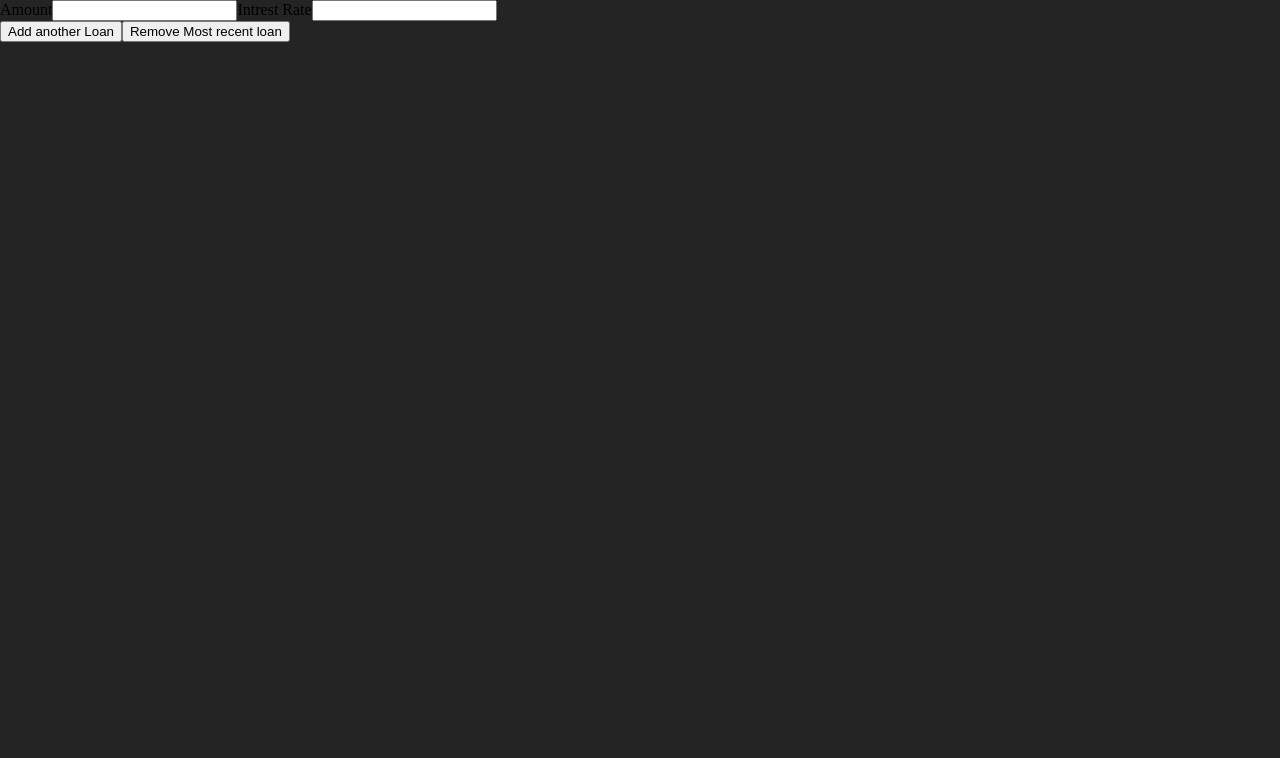
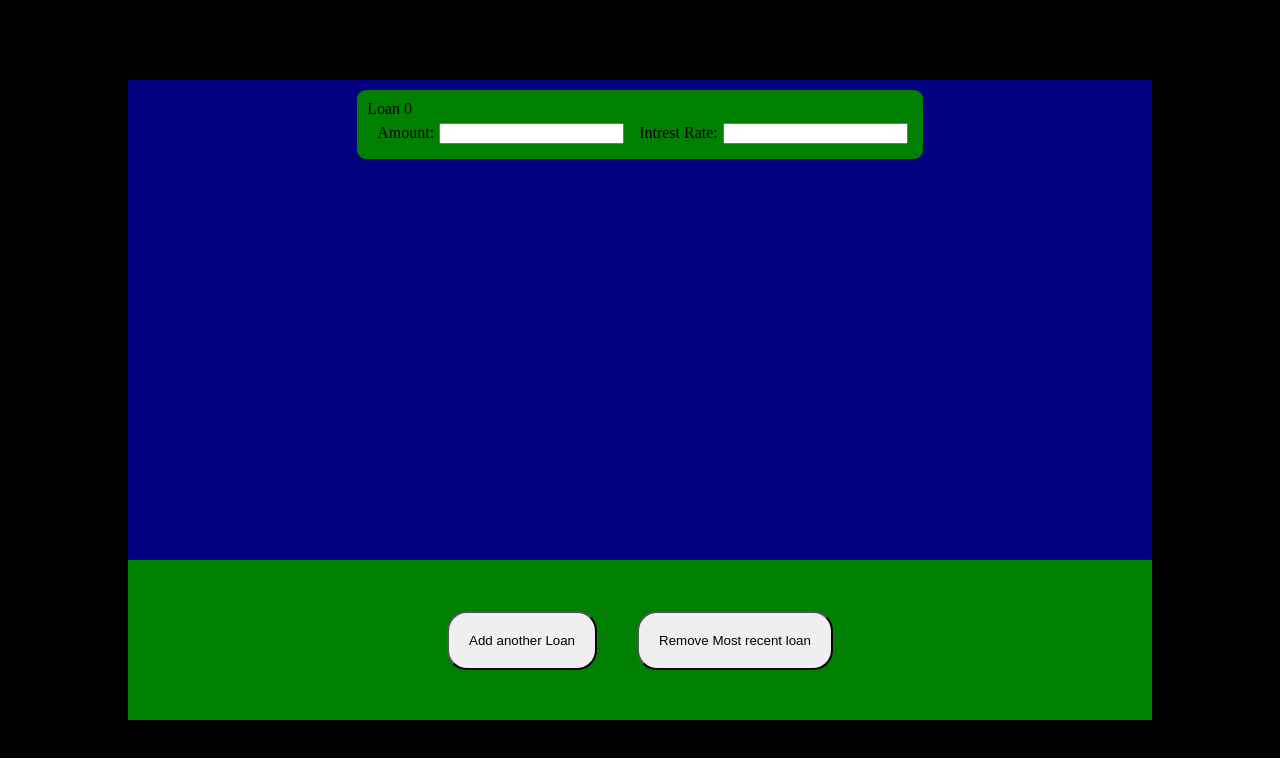
Before and after one commit to keatenluv/Personal-React, a React (Vite) app in the folder personal-website/: page /loan-info in a window 1280 px wide. Shown: the top 758 px of the page. Built offline with nearby package versions, Linux system fonts and the light colour scheme.

Commit message:
added some styling

```diff
--- a/personal-website/index.html
+++ b/personal-website/index.html
@@ -2,7 +2,7 @@
 <html lang="en">
   <head>
     <meta charset="UTF-8" />
-    <link rel="icon" type="image/png" href="./src/assets/coin.png" />
+    <link rel="icon" type="image/png" href="./src/assets/dollar-sign.png" />
     <meta name="viewport" content="width=device-width, initial-scale=1.0" />
     <title>Keaton Love</title>
   </head>
--- /dev/null
+++ b/personal-website/src/Loans/css/loan-input.css
@@ -0,0 +1,74 @@
+.main-loan-input {
+    background-color: black;
+    display: flex;
+    justify-content: center;
+    align-items: center;
+    height: 100vh;
+    width: 100vw;;
+}
+
+.loan-info-container {
+    display: flex;
+    justify-content: center;
+    align-items: center;
+    flex-direction: column;
+    width: 80vw;
+    height: 100%;
+}
+
+.form-container {
+    display: flex;
+    justify-content: center;
+    width: 100%;
+    height: 60%;
+    background-color: navy;
+    overflow: auto;
+    scroll-behavior: smooth;
+    scrollbar-width: none;
+    -ms-overflow-style: none;
+    transition: scroll-behavior 0.5s ease-in-out;
+}
+
+.form-container::-webkit-scrollbar {
+    display: none;
+}
+
+.loan {
+    display: flex;
+    flex-direction: column;
+    margin-top: 10px;
+    margin-bottom: 10px;
+    padding: 10px;
+    background-color: green;
+    border-radius: 9px;
+}
+
+.loan label {
+    padding: 5px
+}
+
+.loan-info {
+    display: flex;
+    flex-direction: row;
+}
+
+.loan-section {
+    margin: 5px;
+}
+
+.button-container {
+    display: flex;
+    justify-content: center;
+    align-items: center;
+    width: 100%;
+    height: 20%;
+    background-color: green;
+}
+
+
+
+button {
+    padding: 20px;
+    margin: 20px;
+    border-radius: 20px;;
+}
--- a/personal-website/src/Loans/data-input.tsx
+++ b/personal-website/src/Loans/data-input.tsx
@@ -1,5 +1,5 @@
 import { useState } from 'react'
-import { remove } from 'three/examples/jsm/libs/tween.module.js';
+import './css/loan-input.css'
 
 interface Loan {
     id: number;
@@ -13,6 +13,9 @@ export default function DataForm() {
     const [numOfLoans, setNumOfLoans] = useState<number>(1);
     const [loans, setLoans] = useState<Loan[]>([]);
 
+    const min = 1;
+    const max = 10**1000;
+
     function modifyLoan(idx: number): void {
         let newLoans = [...loans];
 
@@ -23,24 +26,37 @@ export default function DataForm() {
 
     const addLoan = () => {
         setNumOfLoans(x => x + 1);
+        scrollToBottom();
     }
 
     const removeLoan = () => {
-        if (numOfLoans > 1){ setNumOfLoans(x => x - 1); }
+        if (numOfLoans > 1){
+            setNumOfLoans(x => x - 1);
+            scrollToBottom();
+        }
+    }
+
+    const scrollToBottom = () => {
+        const loanDiv = document.getElementById("form-container");
+        if (!loanDiv) return;
+        setTimeout(() => {
+            loanDiv.scrollTop = loanDiv.scrollHeight;
+        }, 0);
+
+        console.log('here');
     }
 
     return (
-        <div>
+        <div className='main-loan-input'>
+            <div className='loan-info-container'>
+                <div className='form-container' id='form-container'>
                     <form>
                         {Array.from({ length: numOfLoans }, (_, index) => (
-                    <div key={index}>
-                        <label htmlFor={`amount${index}`}>Amount</label>
-                        <input type='number' id={`amount${index}`} name={`amount${index}`}/>
-                        <label htmlFor={`rate${index}`}>Intrest Rate</label>
-                        <input type='number' id={`rate${index}`} name={`rate${index}`}></input>
-                    </div>
+                            <LoanInput key={index} index={index} min={min}/>
                         ))}
                     </form>
+                </div>
+                <div className="button-container">
                     <button onClick={addLoan}>
                         Add another Loan
                     </button>
@@ -48,5 +64,30 @@ export default function DataForm() {
                         Remove Most recent loan
                     </button>
                 </div>
+
+            </div>
+        </div>
     )
 }
+
+
+function LoanInput({ index, min }: { index: number, min: number }) {
+    return (
+        <div className='loan' key={index}>
+            <div className='loan-title'>
+                Loan {index}
+            </div>
+            <div className='loan-info'>
+                <div className='loan-section'>
+                    <label htmlFor={`amount${index}`}>Amount:</label>
+                    <input type='number' id={`amount${index}`} name={`amount${index}`}/>
+                </div>
+                <div className='loan-section'>
+                    <label htmlFor={`rate${index}`}>Intrest Rate:</label>
+                    <input type='number' id={`rate${index}`} name={`rate${index}`} min={min}></input>
+                </div>
+            </div>
+
+        </div>
+    )
+}
```
Also changed, not shown: personal-website/src/assets/dollar-sign.png (added). Lines whose indentation alone changed are shown as unchanged.
